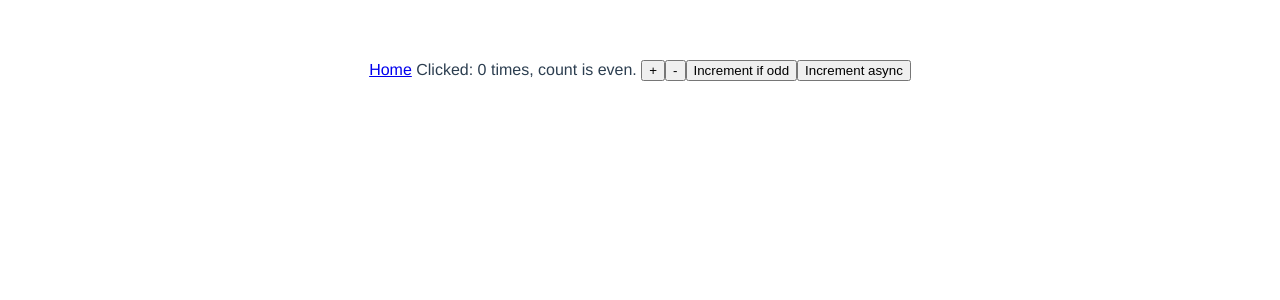
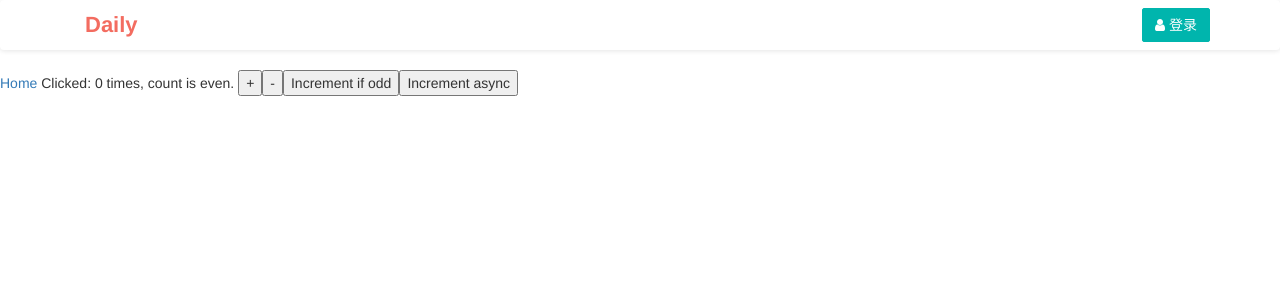
Before and after one commit to zhaozhentao/font-end-daily, a Vue app: page /#/ in a window 1280 px wide. Shown: the top 300 px of the page. Built offline with nearby package versions, Linux system fonts and the light colour scheme.

Commit message:
静态导航栏

```diff
--- a/index.html
+++ b/index.html
@@ -3,6 +3,11 @@
   <head>
     <meta charset="utf-8">
     <title>font-end-daily</title>
+    <meta name="viewport" content="width=device-width, initial-scale=1, maximum-scale=1, user-scalable=no" />
+    <link rel="stylesheet" href="https://cdn.bootcss.com/bootstrap/3.3.7/css/bootstrap.min.css" integrity="sha384-BVYiiSIFeK1dGmJRAkycuHAHRg32OmUcww7on3RYdg4Va+PmSTsz/K68vbdEjh4u" crossorigin="anonymous">
+    <link href="https://cdn.bootcss.com/font-awesome/4.7.0/css/font-awesome.css" rel="stylesheet">
+    <script src="https://cdn.bootcss.com/jquery/1.12.4/jquery.min.js"></script>
+    <script src="https://cdn.bootcss.com/bootstrap/3.3.7/js/bootstrap.min.js" integrity="sha384-Tc5IQib027qvyjSMfHjOMaLkfuWVxZxUPnCJA7l2mCWNIpG9mGCD8wGNIcPD7Txa" crossorigin="anonymous"></script>
   </head>
   <body>
     <div id="app"></div>
--- a/package.json
+++ b/package.json
@@ -15,11 +15,13 @@
   },
   "dependencies": {
     "axios": "^0.15.3",
+    "bootstrap": "^3.3.7",
     "vue": "^2.3.3",
     "vue-router": "^2.3.1",
     "vuex": "^2.3.1"
   },
   "devDependencies": {
+    "bootstrap-sass": "^3.3.7",
     "autoprefixer": "^6.7.2",
     "babel-core": "^6.22.1",
     "babel-eslint": "^7.1.1",
--- a/src/App.vue
+++ b/src/App.vue
@@ -1,17 +1,19 @@
 <template>
   <div id="app">
+    <daily-nav></daily-nav>
     <router-view></router-view>
   </div>
 </template>
 
 <script>
-
   import Movies from './views/Movies.vue'
   import Home from './views/Home.vue'
+  import DailyNav from './components/Nav'
 
   export default {
     name: 'app',
     components: {
+      DailyNav,
       Movies,
       Home
     }
@@ -19,12 +21,5 @@
 </script>
 
 <style>
-  #app {
-    font-family: 'Avenir', Helvetica, Arial, sans-serif;
-    -webkit-font-smoothing: antialiased;
-    -moz-osx-font-smoothing: grayscale;
-    text-align: center;
-    color: #2c3e50;
-    margin-top: 60px;
-  }
+
 </style>
--- /dev/null
+++ b/src/components/Nav.vue
@@ -0,0 +1,66 @@
+<template>
+  <nav class="navbar navbar-default">
+    <div class="container nav-container">
+      <div class="container-fluid">
+        <div class="navbar-header mobile-navbar-header">
+          <a class="navbar-brand" style="color: #f36c60; font-weight: bold; font-size: 22px;">
+            Daily
+          </a>
+        </div>
+
+        <div class="navbar-right">
+          <ul class="nav navbar-nav github-login nav-right-item">
+            <a class="btn btn-primary login-btn">
+              <i class="fa fa-user"></i>
+              登录
+            </a>
+          </ul>
+        </div>
+      </div>
+    </div>
+  </nav>
+</template>
+
+<script>
+  export default {}
+</script>
+
+<!-- Add "scoped" attribute to limit CSS to this component only -->
+<!-- top style is mobile -->
+
+<style scoped>
+  @media only screen and (max-device-width: 480px) and (min-device-width: 120px) {
+    .mobile-navbar-header {
+      float: left;
+    }
+  }
+
+  .navbar-default {
+    min-height: 45px;
+    background-color: #fff;
+    border: none;
+    box-shadow: 0 1px 5px rgba(0, 0, 0, 0.1);
+  }
+
+  .login-btn {
+    margin-top: 8px;
+    border-radius: 2px;
+  }
+
+  .btn-primary {
+    color: #fff;
+    background-color: #00b5ad;
+    border-color: #00b5ad;
+  }
+
+  .btn-primary:hover {
+    color: #fff;
+    background-color: #00c4bc;
+    border-color: #00c4bc;
+  }
+
+  .nav-right-item {
+    float: right;
+    margin: 0px;
+  }
+</style>
```
Also changed, not shown: 1 other file (tests, documents, lock files or other folders).
